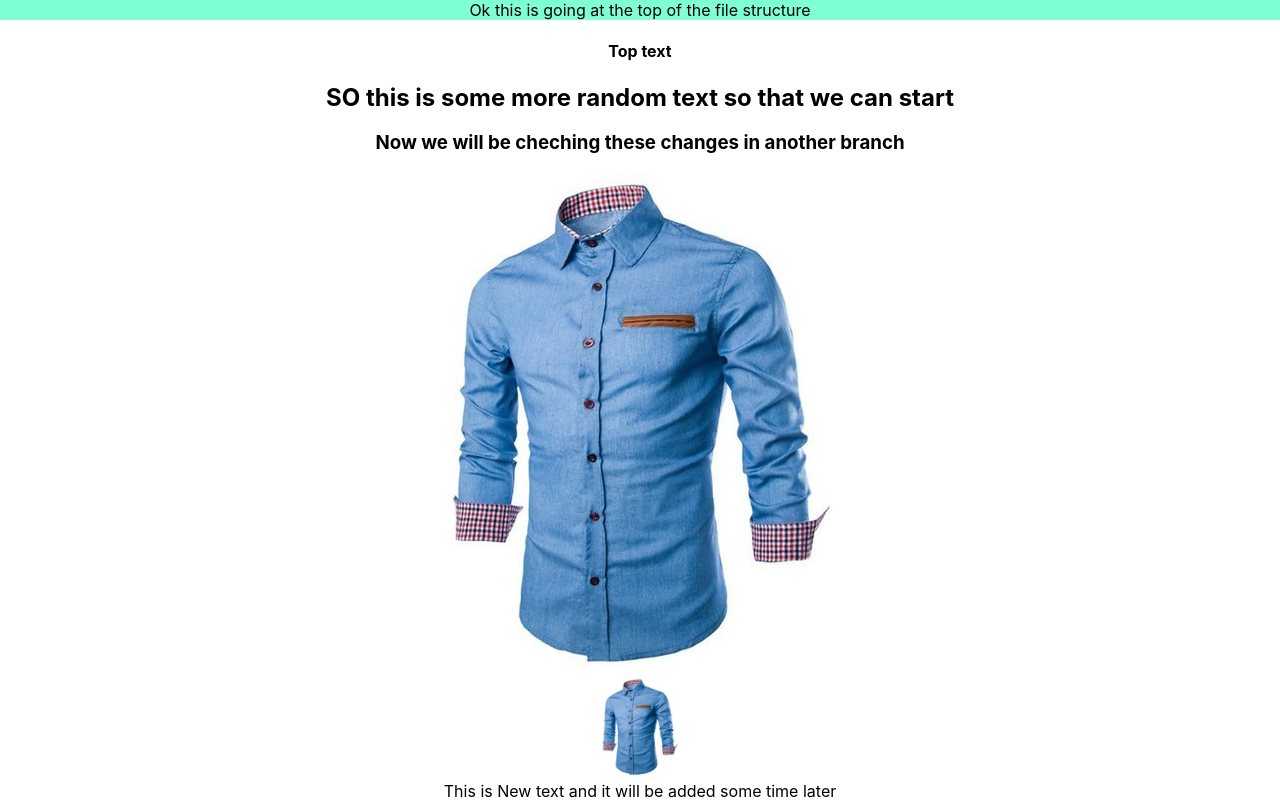
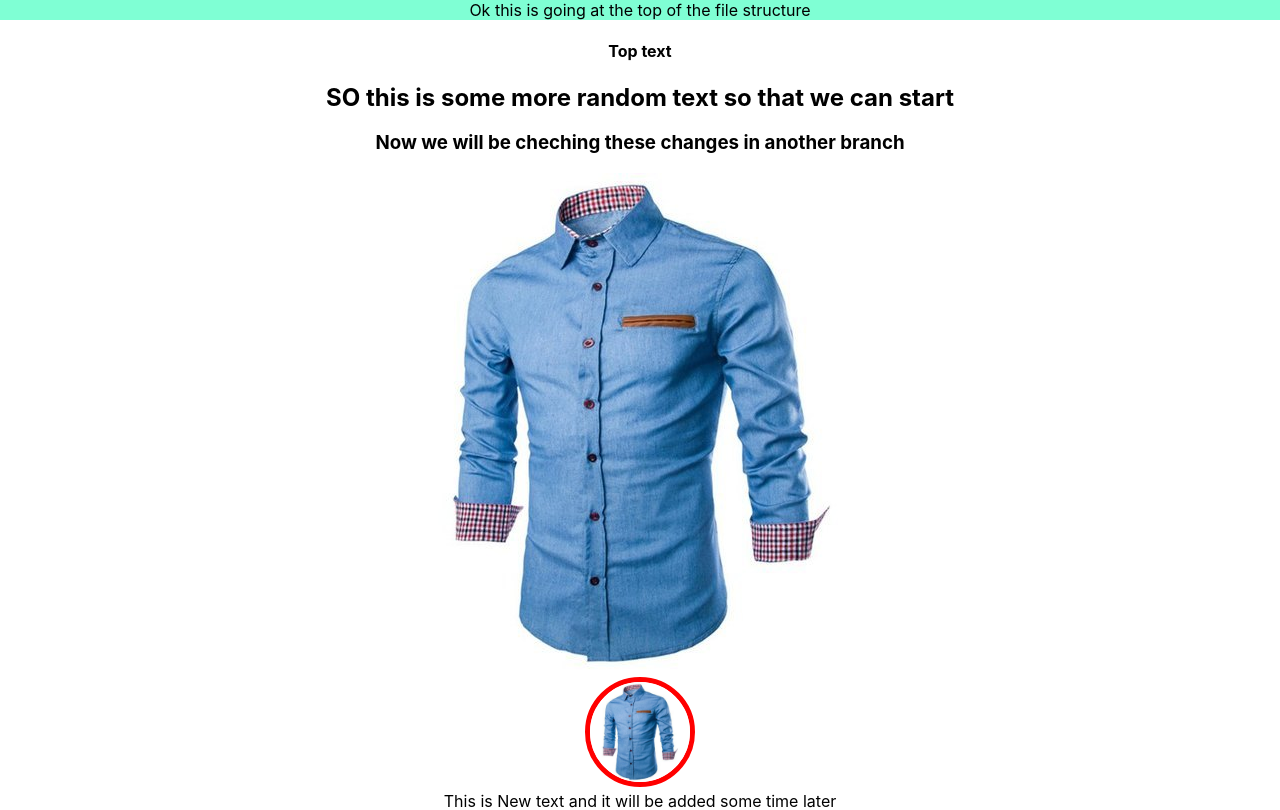
Before and after one commit to Muzammil-khan710/test-one, a React (Create React App) app: page / in a window 1280 px wide. Shown: the top 810 px of the page. Built offline with nearby package versions, Linux system fonts and the light colour scheme; what miragejs would draw is missing.

Commit message:
Some text added

```diff
--- a/src/images/images.css
+++ b/src/images/images.css
@@ -2,4 +2,5 @@
     border-radius: 50%;
     height: 100px;
     width: 100px;
+    border: 5px solid red;
 }
```
